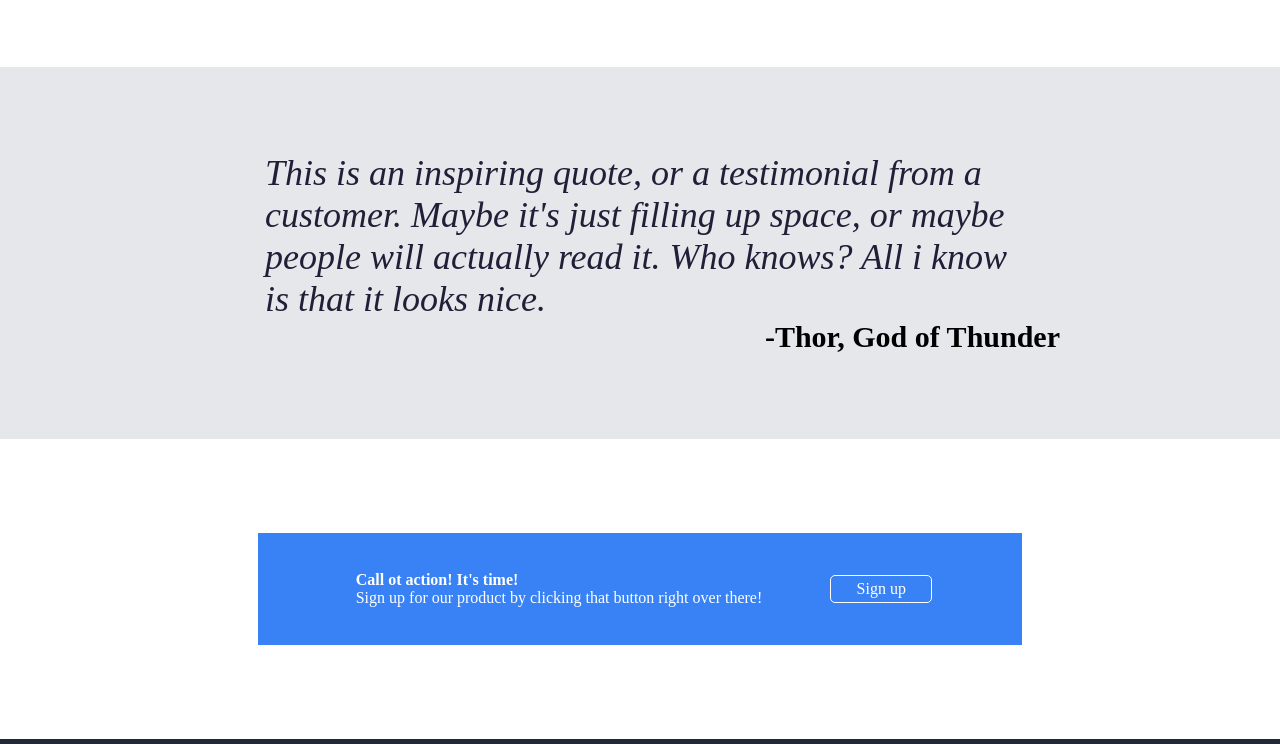
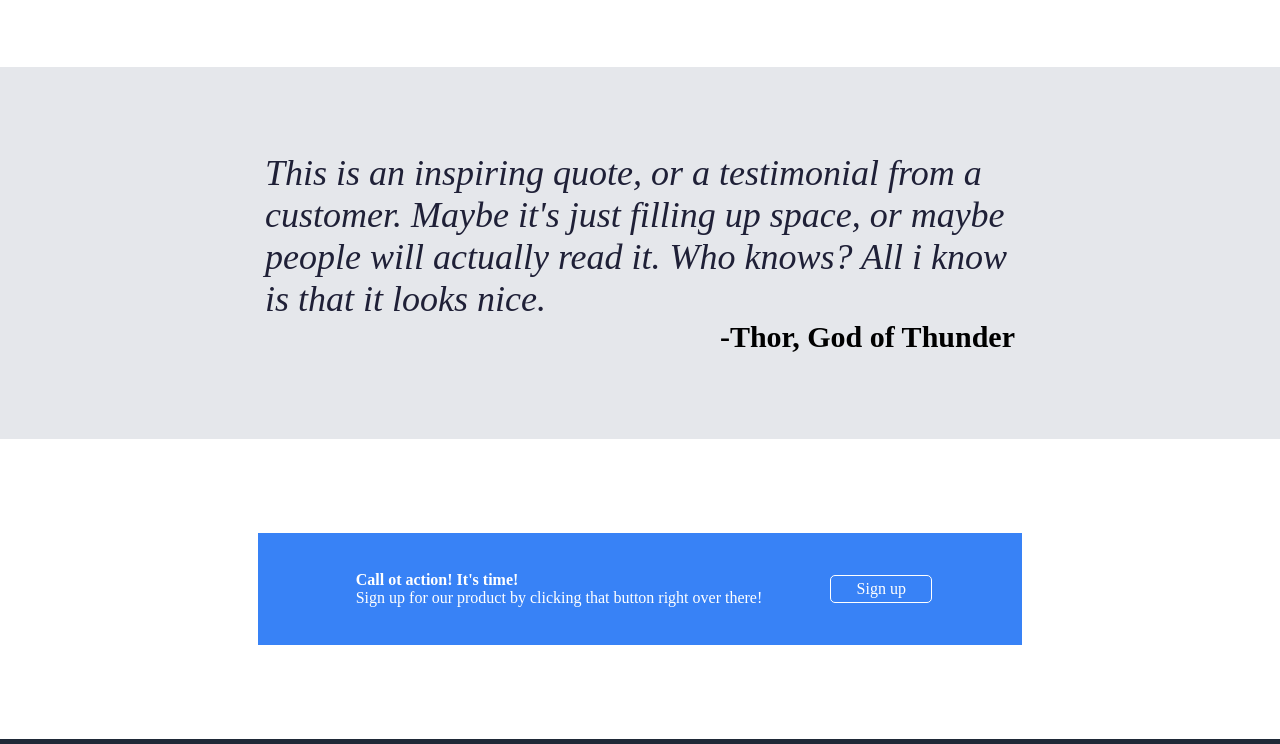
Before and after one commit to kennahi/Landing-page, a plain HTML site: page index.html in a window 1280 px wide. Shown: the part 612-1356 px from the top of the page. Drawn offline with Linux system fonts and the light colour scheme.

Commit message:
fixed the errors

```diff
--- a/index.html
+++ b/index.html
@@ -22,9 +22,7 @@
             <div class="acontainer">
                 <div class="awesome">This website is awesome</div>
                 <div class="paragraph">This website has some subtext that goes here under the main titles. it's a
-                    smaller
-                    font
-                    and the color is lower contrast</div>
+                    smaller font and the color is lower contrast</div>
                 <div class="bouton">
                     <div class="button">Sign up</div>
                 </div>
@@ -61,10 +59,13 @@
     </div>
     <div class="anothercontainer2">
         <div class="contain">
-            <div class="text2">This is an inspiring quote, or a testimonial from a customer. Maybe it's just filling up
-                space, or maybe people will actually read it. Who knows? All i know is that it looks nice.</div>
+            <div class="con">
+                <div class="text2">This is an inspiring quote, or a testimonial from a customer. Maybe it's just filling
+                    up
+                    space, or maybe people will actually read it. Who knows? All i know is that it looks nice.</div>
+                <div class="thor">-Thor, God of Thunder</div>
+            </div>
         </div>
-        <div class="thor">-Thor, God of Thunder</div>
     </div>
     <div class="anothercontainer3">
         <div class="bluething">
--- a/style.css
+++ b/style.css
@@ -76,6 +76,7 @@ body {
 .beegest {
     display: flex;
     gap: 40px;
+    justify-content: center;
 }
 
 .anothercontainer {
@@ -128,9 +129,12 @@ body {
 .thor {
     display: flex;
     justify-content: flex-end;
-    padding-right: 220px;
     font-size: 30px;
     font-weight: 800;
+}
+
+.con {
+
 }
 
 .contain {
```
